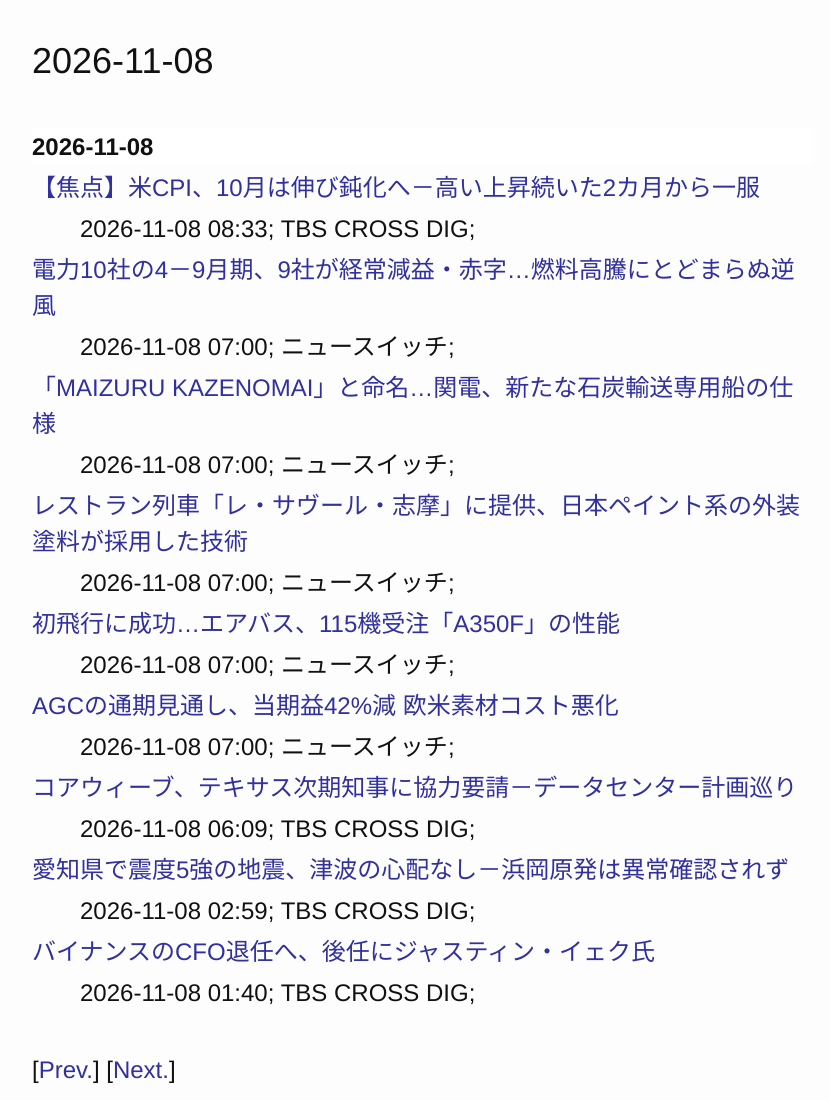
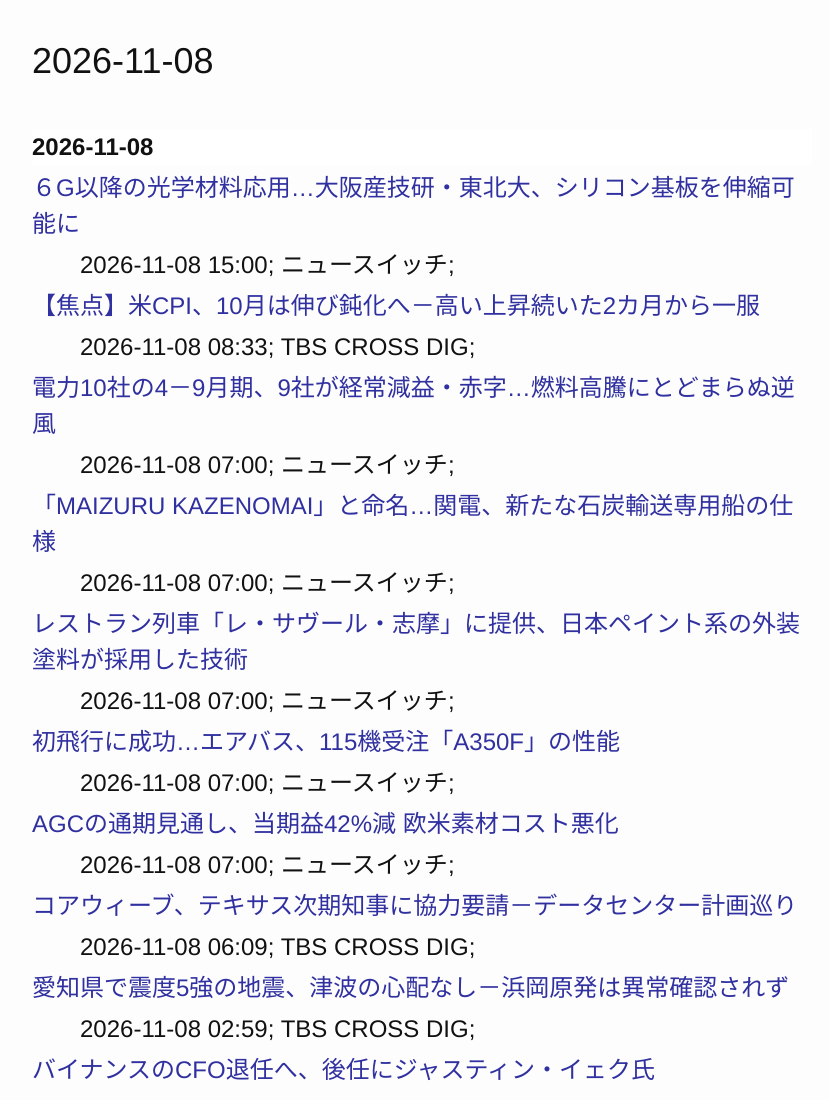
Before and after one commit to guttyontheweb/guttyontheweb.github.io, a plain HTML site: page financial_reports/reports-2026-11-08.html in a window 1280 px wide. Shown: the top 1100 px of the page, without its empty margins (218-1048 px from the left). Drawn offline with Linux system fonts and the light colour scheme.

Commit message:
add reports of 2026-11-08

```diff
--- a/financial_reports/reports-2026-11-08.html
+++ b/financial_reports/reports-2026-11-08.html
@@ -14,6 +14,13 @@
         <br>
         <div class="paper">
           <div class="highlight"><h4 class="k">2026-11-08 </h4></div>
+          <p class="title"><a href="https://newswitch.jp/p/50741" target="_blank">６G以降の光学材料応用…大阪産技研・東北大、シリコン基板を伸縮可能に</a></p>
+          <p class="details">
+            <span class="info">2026-11-08 15:00</span>;
+            <span class="sitename">ニュースイッチ</span>;
+          </p>
+        </div>
+        <div class="paper">
           <p class="title"><a href="https://newsdig.tbs.co.jp/articles/withbloomberg/3070045?display=1" target="_blank">【焦点】米CPI、10月は伸び鈍化へ－高い上昇続いた2カ月から一服</a></p>
           <p class="details">
             <span class="info">2026-11-08 08:33</span>;
```
Also changed, not shown: financial_reports/reports-latest.html (+7 -0 lines).
